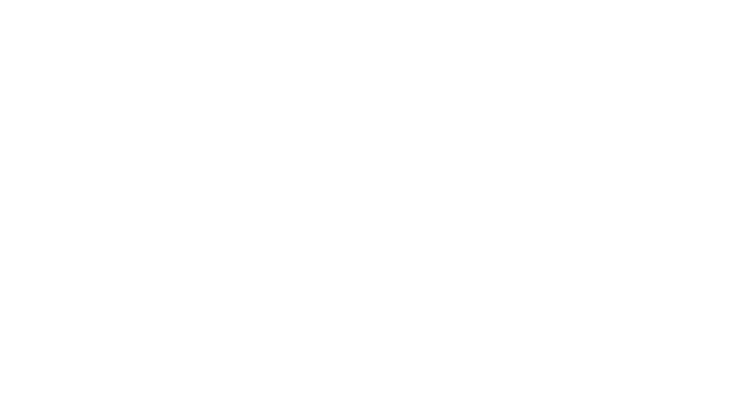
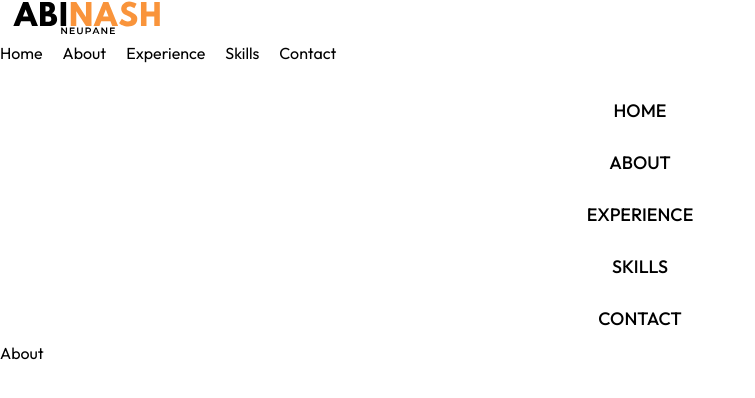
Before and after one commit to virtualabishek/brotherProtfolio, a React (Vite) app: page /about in a window 1280 px wide. Before the commit this address had no page. Shown: the top 398 px of the page, without its empty margins (0-755 px from the left). Built offline with nearby package versions, Linux system fonts and the light colour scheme.

Commit message:
Finished Moring Session

```diff
--- a/src/App.jsx
+++ b/src/App.jsx
@@ -1,13 +1,23 @@
-import { useState } from "react";
 import { Route, Routes } from "react-router-dom";
 import { Navbar } from "./components/Navbar";
+import About from "./pages/About";
+import Contact from "./pages/Contact";
+import Experience from "./pages/Experience";
+import Skills from "./pages/Skills";
+import Home from "./pages/Home.jsx ";
 import "./App.css";
 
 function App() {
   return (
     <>
       <Navbar />
-      <Routes></Routes>
+      <Routes>
+        <Route path="/" element={<Home />} />
+        <Route path="/about" element={<About />} />
+        <Route path="/skills" element={<Skills />} />
+        <Route path="/experience" element={<Experience />} />
+        <Route path="/contact" element={<Contact />} />
+      </Routes>
     </>
   );
 }
--- a/src/components/Navbar.jsx
+++ b/src/components/Navbar.jsx
@@ -1,9 +1,59 @@
-import React from "react";
+import React, { useState } from "react";
+import navbarLogo from "../assets/images/navbar_logo.svg";
+import { NavLink, useNavigate } from "react-router-dom";
 
 export const Navbar = () => {
+  const navigate = useNavigate();
+  const [showMenu, setShowMenu] = useState(false);
   return (
     <>
-      <div className="flex-auto"></div>
+      <div className="">
+        <img
+          onClick={() => navigate(`/`)}
+          src={navbarLogo}
+          alt="Abinash Neupane"
+          className="w-44 cursor-pointer"
+        />
+        <ul className="hidden md:flex items-start gap-5 font-normal">
+          <NavLink to="/">
+            <li className="py-1">Home</li>
+            <hr className="border-none outline-none h-0.5 bg-slate-500 w-2/3 m-auto hidden" />
+          </NavLink>
+          <NavLink to="/about">
+            <li className="py-1">About</li>
+            <hr className="border-none outline-none h-0.5 bg-slate-500 m-auto hidden" />
+          </NavLink>
+          <NavLink to="/experience">
+            <li className="py-1">Experience</li>
+            <hr className="border-none outline-none h-0.5 bg-slate-500 m-auto hidden" />
+          </NavLink>
+          <NavLink to="/skills">
+            <li className="py-1">Skills</li>
+            <hr className="border-none outline-none h-0.5 bg-slate-500 m-auto hidden" />
+          </NavLink>
+          <NavLink to="/contact">
+            <li className="py-1">Contact</li>
+            <hr className="border-none outline-none h-0.5 bg-slate-500 m-auto hidden" />
+          </NavLink>
+        </ul>
+        <ul className="flex flex-col items-center gap-2 mt-5 px-5 text-lg font-medium">
+          <NavLink onClick={() => setShowMenu(false)} to="/">
+            <p className="px-4 py-2 rounded inline-block">HOME</p>
+          </NavLink>
+          <NavLink onClick={() => setShowMenu(false)} to="/about">
+            <p className="px-4 py-2 rounded inline-block">ABOUT</p>
+          </NavLink>
+          <NavLink className={() => setShowMenu(false)} to="/experience">
+            <p className="px-4 py-2 rounded-full inline-block ">EXPERIENCE</p>
+          </NavLink>
+          <NavLink className={() => setShowMenu(false)} to="/skills">
+            <p className="px-4 py-2 rounded-full inline-block ">SKILLS</p>
+          </NavLink>
+          <NavLink className={() => setShowMenu(false)} to="/contac">
+            <p className="px-4 py-2 rounded-full inline-block ">CONTACT</p>
+          </NavLink>
+        </ul>
+      </div>
     </>
   );
 };
--- /dev/null
+++ b/src/pages/About.jsx
@@ -0,0 +1,7 @@
+import React from "react";
+
+const About = () => {
+  return <div>About</div>;
+};
+
+export default About;
--- /dev/null
+++ b/src/pages/Contact.jsx
@@ -0,0 +1,7 @@
+import React from "react";
+
+const Contact = () => {
+  return <div>Contact</div>;
+};
+
+export default Contact;
--- /dev/null
+++ b/src/pages/Experience.jsx
@@ -0,0 +1,7 @@
+import React from "react";
+
+const Experience = () => {
+  return <div>Experience</div>;
+};
+
+export default Experience;
--- /dev/null
+++ b/src/pages/Home.jsx
@@ -0,0 +1,7 @@
+import React from "react";
+
+const Home = () => {
+  return <div>Home</div>;
+};
+
+export default Home;
--- /dev/null
+++ b/src/pages/Skills.jsx
@@ -0,0 +1,7 @@
+import React from "react";
+
+const Skills = () => {
+  return <div>Skills</div>;
+};
+
+export default Skills;
```
Also changed, not shown: src/assets/images/brother.jpg (added), src/assets/images/navbar_logo.svg (added), src/components/Footer.jsx (added).
